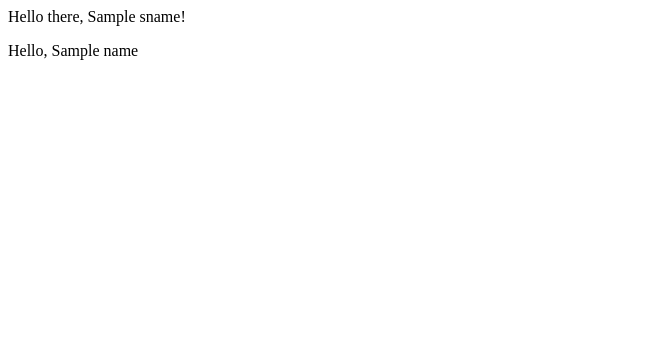
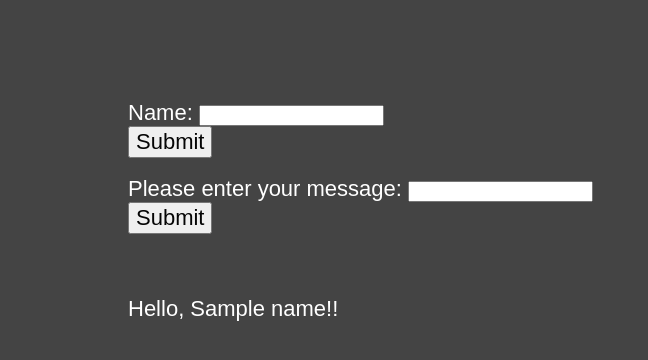
Before and after one commit to fernandocmartinezmoyeda/W10, a Flask app: template templates/name.html in a window 1280 px wide. Shown: the top 360 px of the page, without its empty margins (0-648 px from the left). Run offline with Flask 3, Linux system fonts and the light colour scheme; the template is opened without the code that fills it: most values are stand-ins (such as "Sample title", 1, 10 or a date in 2020).

Commit message:
Update name.html

```diff
--- a/templates/name.html
+++ b/templates/name.html
@@ -1,6 +1,25 @@
-<p>Hello there, {{ Sname }}!</p>
+<!DOCTYPE html>
+<head>
+    <link rel="stylesheet" type="text/css" href="static/basic.css">
+    <title>This is a form demo!</title>
+</head>
 
-{% for name in nameList %}
-<p>Hello, {{ name }}</p>
+<form method="post">
+    Name: <input name="name" />
+    <br/>
+    <button type="submit">Submit</button>
+</form>
+<br/>
 
-{% endfor %}
+<form method="post">
+    Please enter your message: <input name="message"/>
+    <br/>
+    <button type="submit">Submit</button>
+</form>
+
+<!-- more content if a name exists -->
+{% if name %}
+    <div class="content">
+        <p>Hello, {{ name }}!!</p>
+    </div>
+{% endif %}
```
